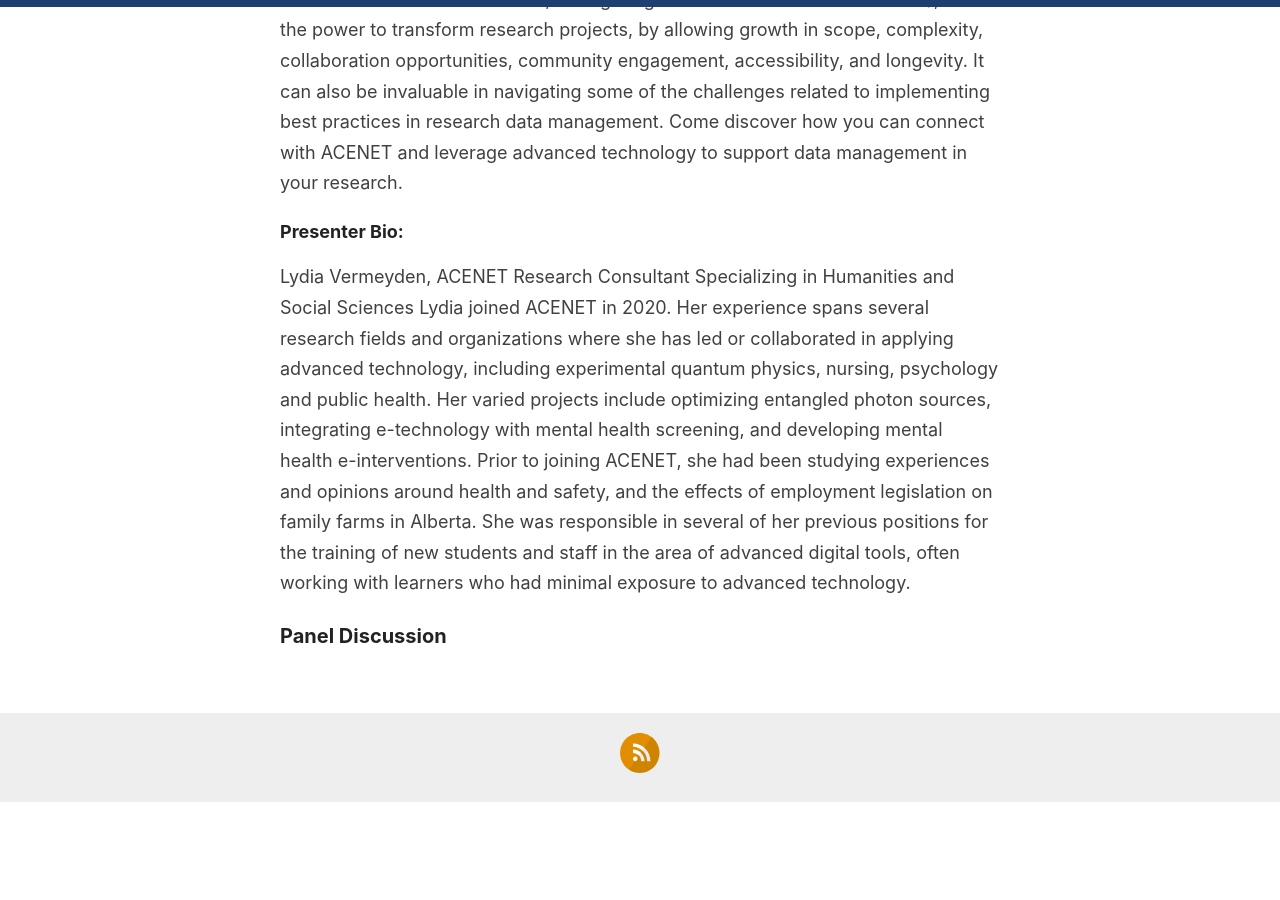
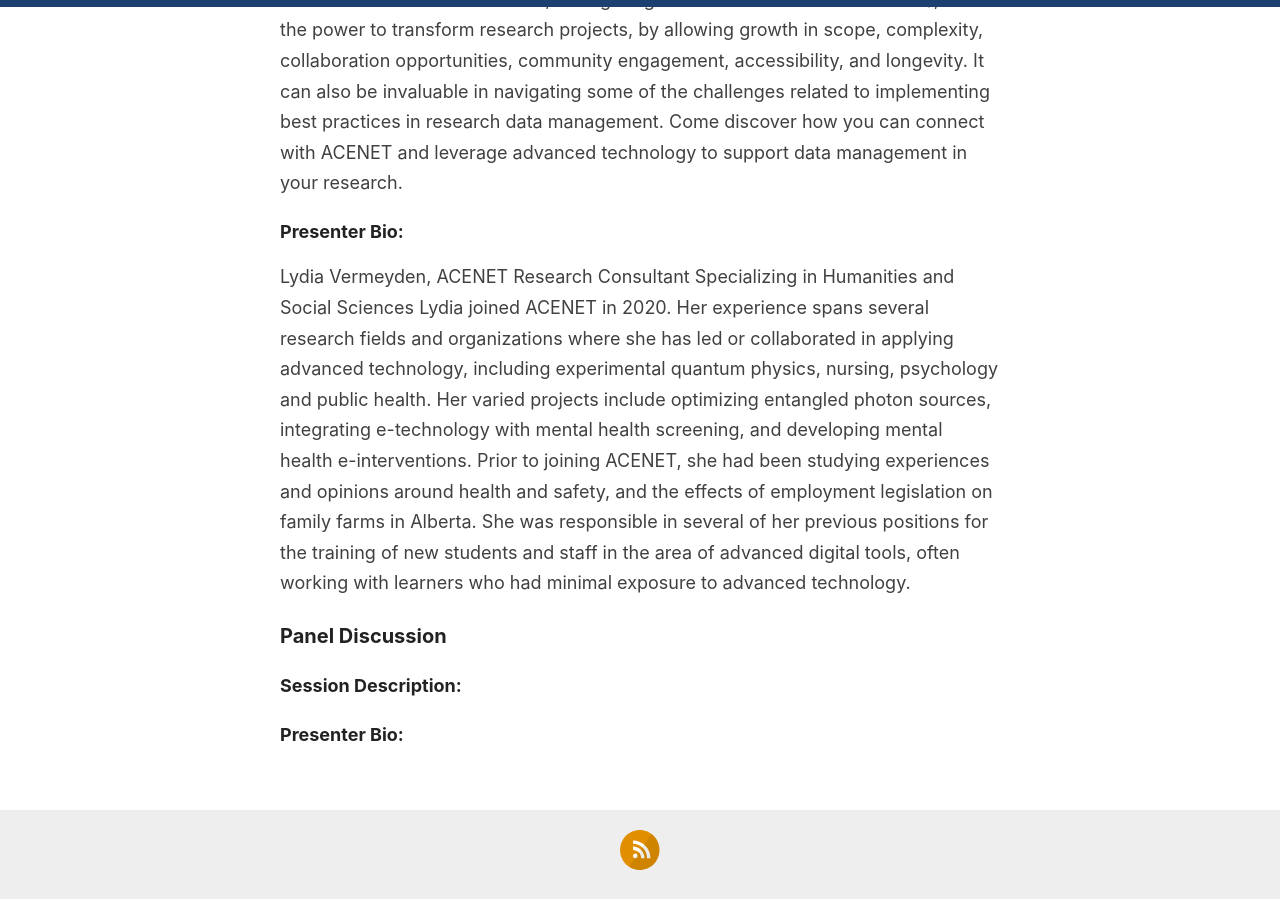
Before and after one commit to caul-dpsc/2021-rdm-series, a Jekyll site: the page built from _pages/index.md, in a window 1280 px wide and 900 px high, scrolled down 3293 px. Built offline with Jekyll 4.4.1, drawn with Linux system fonts in a browser that asks for light colours; before the commit the page ends 4096 px from its top, so only the background shows below that.

Commit message:
Update index.md

```diff
--- a/_pages/index.md
+++ b/_pages/index.md
@@ -73,3 +73,8 @@ Lydia Vermeyden, ACENET Research Consultant Specializing in Humanities and Socia
 Lydia joined ACENET in 2020. Her experience spans several research fields and organizations where she has led or collaborated in applying advanced technology, including experimental quantum physics, nursing, psychology and public health. Her varied projects include optimizing entangled photon sources, integrating e-technology with mental health screening, and developing mental health e-interventions. Prior to joining ACENET, she had been studying experiences and opinions around health and safety, and the effects of employment legislation on family farms in Alberta. She was responsible in several of her previous positions for the training of new students and staff in the area of advanced digital tools, often working with learners who had minimal exposure to advanced technology.
 
 ### <a id="panel"></a>Panel Discussion
+
+##### Session Description:
+
+
+##### Presenter Bio:
```
